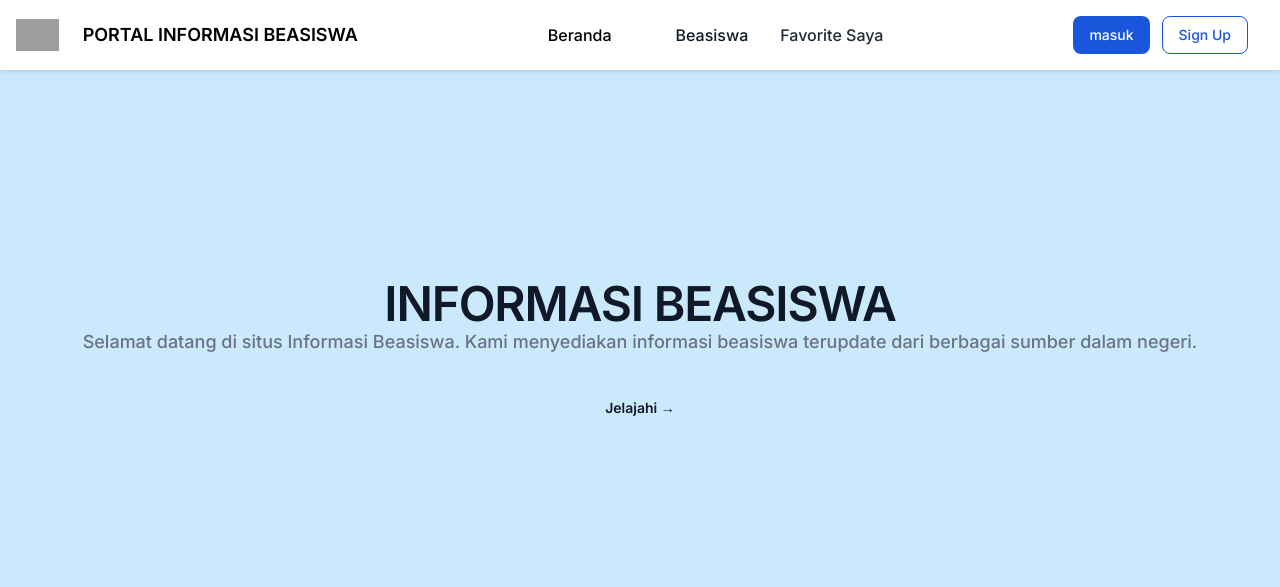
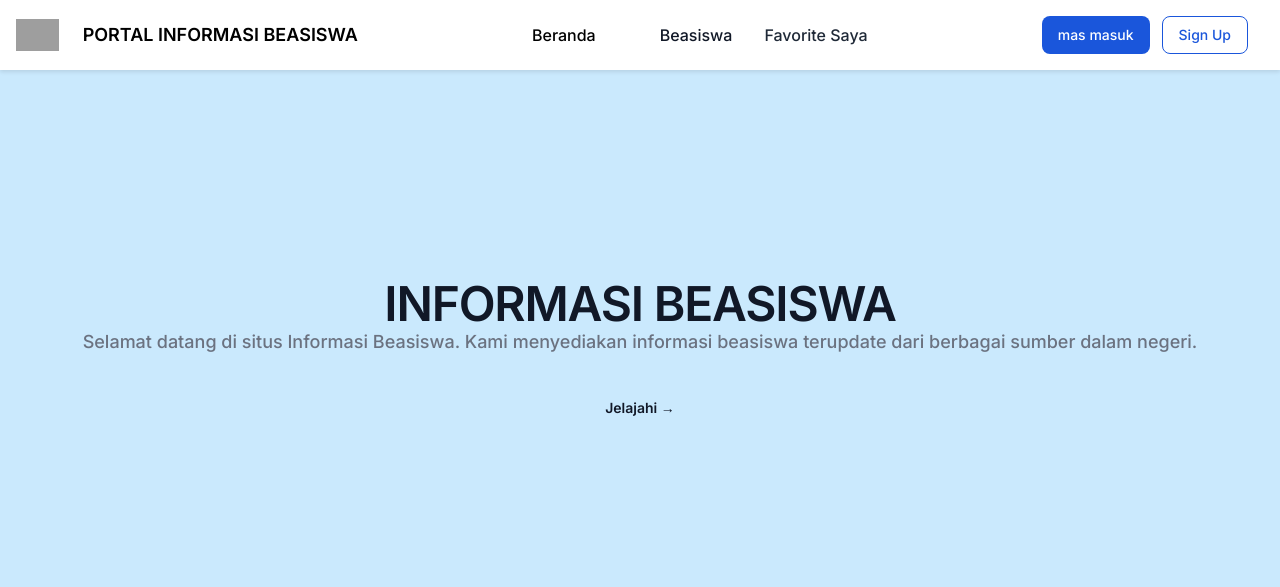
Before and after one commit to mor3tz/PIBP, a PHP site: page / in a window 1280 px wide. Shown: the top 587 px of the page. Run offline with PHP 8.4, Linux system fonts and the light colour scheme; style sheets or scripts are compiled from the project's sources; some libraries are stand-ins or nearby versions; grey boxes are pictures that could not be loaded.

Commit message:
Update index.php
ubah tombol button mas

```diff
--- a/index.php
+++ b/index.php
@@ -32,7 +32,7 @@
           <!-- Tombol Login -->
           <button type="button"
             class="text-white bg-blue-700 hover:bg-blue-800 focus:ring-4 focus:outline-none focus:ring-blue-300 font-medium rounded-lg text-sm px-4 py-2 text-center dark:bg-blue-600 dark:hover:bg-blue-700 dark:focus:ring-blue-800">
-            masuk
+            mas masuk
           </button>
 
           <!-- Tombol Daftar -->
```
